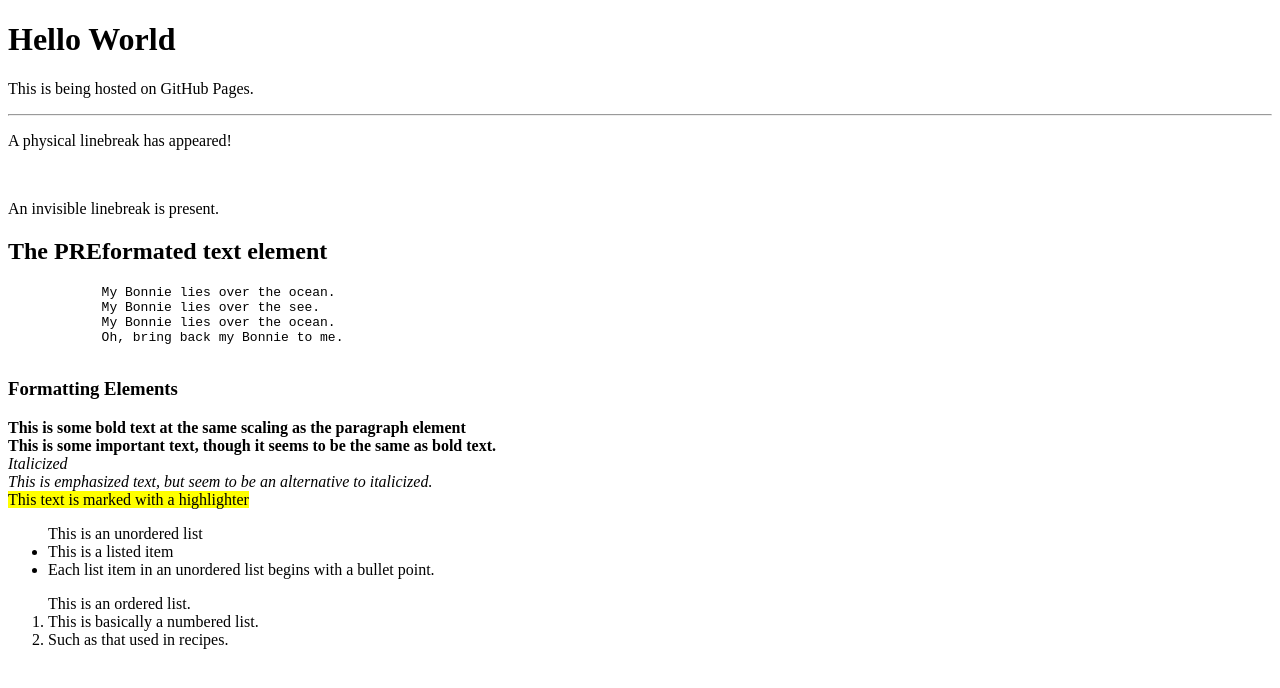
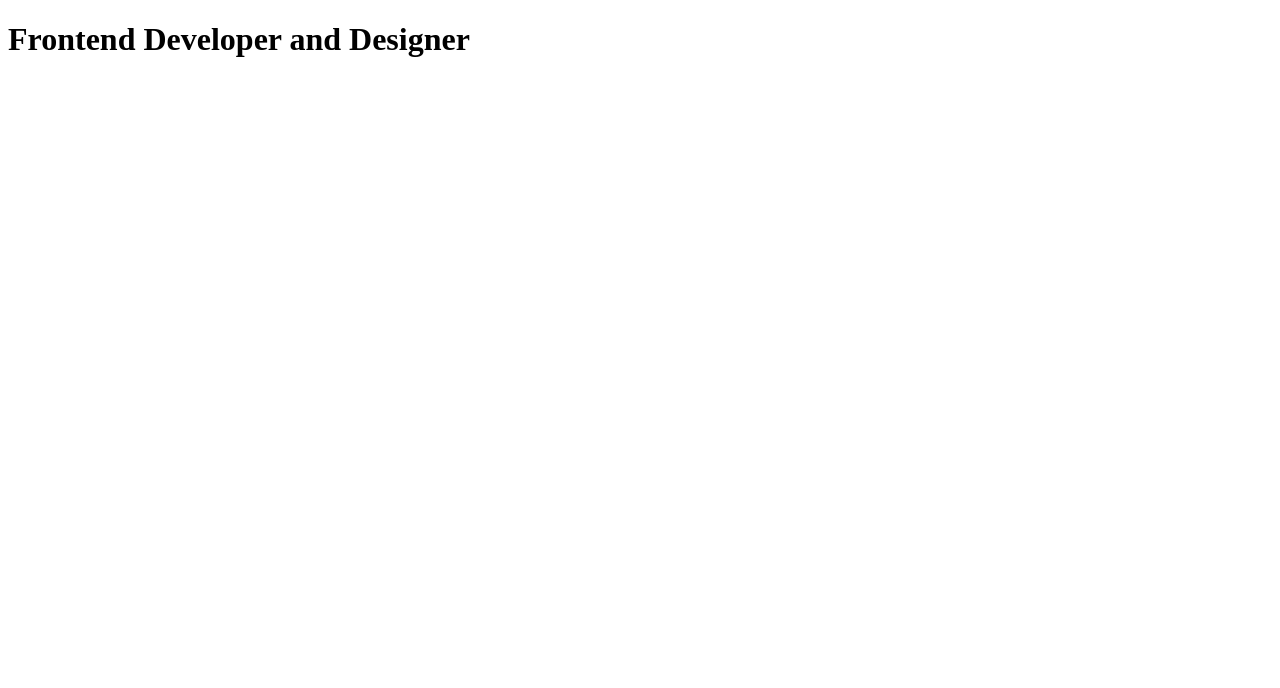
Before and after one commit to SoftxReset/SoftxReset.github.io, a plain HTML site: page index.html in a window 1280 px wide. Drawn offline with Linux system fonts and the light colour scheme.

Commit message:
Removed the html practice and redid the boilerplate. Added desired title as well and a selector for the html in css

```diff
--- a/index.html
+++ b/index.html
@@ -1,42 +1,13 @@
 <!DOCTYPE html>
 <html lang="en">
-    <head>
-        <meta charset="utf-8">
-        <meta name="viewport" content="width=device-width, initial-scale=1.0">
-        <title>GitHub Personal Page</title>
-    </head>
-    <body>
-        <h1>Hello World</h1>
-        <p>This is being hosted on GitHub Pages.</p>
-        <hr>
-        <p>A physical linebreak has appeared!</p>
-        <br>
-        <p>An invisible linebreak is present.</p>
-        <h2>The PREformated text element</h2>
-        <pre>
-            My Bonnie lies over the ocean.
-            My Bonnie lies over the see.
-            My Bonnie lies over the ocean.
-            Oh, bring back my Bonnie to me.
-        </pre>
-        <h3>Formatting Elements</h3>
-        <b>This is some bold text at the same scaling as the paragraph element</b>
-        <br>
-        <strong>This is some important text, though it seems to be the same as bold text.</strong>
-        <br>
-        <i>Italicized</i>
-        <br>
-        <em>This is emphasized text, but seem to be an alternative to italicized.</em>
-        <br>
-        <mark>This text is marked with a highlighter</mark>
-        <br>
-        <ul>This is an unordered list
-        <li>This is a listed item</li>
-        <li>Each list item in an unordered list begins with a bullet point.</li>
-        </ul>
-        <ol>This is an ordered list.
-            <li>This is basically a numbered list.</li>
-            <li>Such as that used in recipes.</li>
-        </ol>
-    </body>
+<head>
+    <meta charset="UTF-8">
+    <meta name="viewport" content="width=device-width, initial-scale=1.0">
+    <meta http-equiv="X-UA-Compatible" content="IE=edge">
+    <link rel="stylesheet" href="./styles.css">
+    <title>Github Personal Page</title>
+</head>
+<body>
+    <h1>Frontend Developer and Designer</h1>
+</body>
 </html>
```
